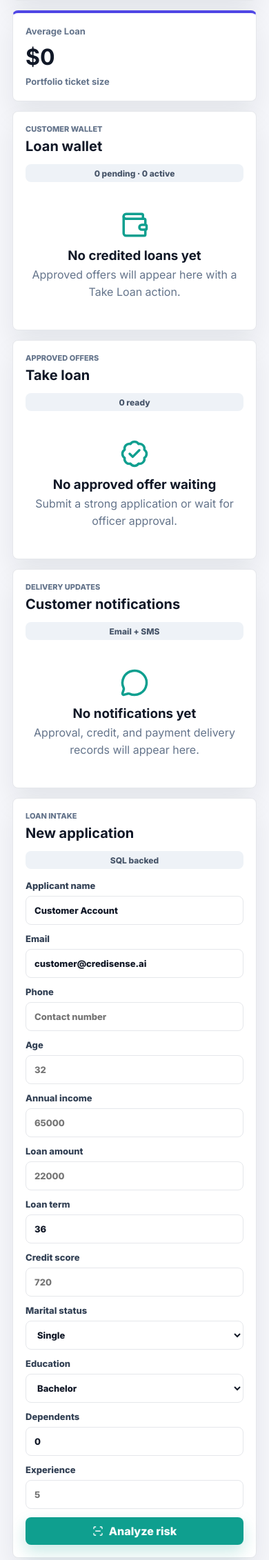
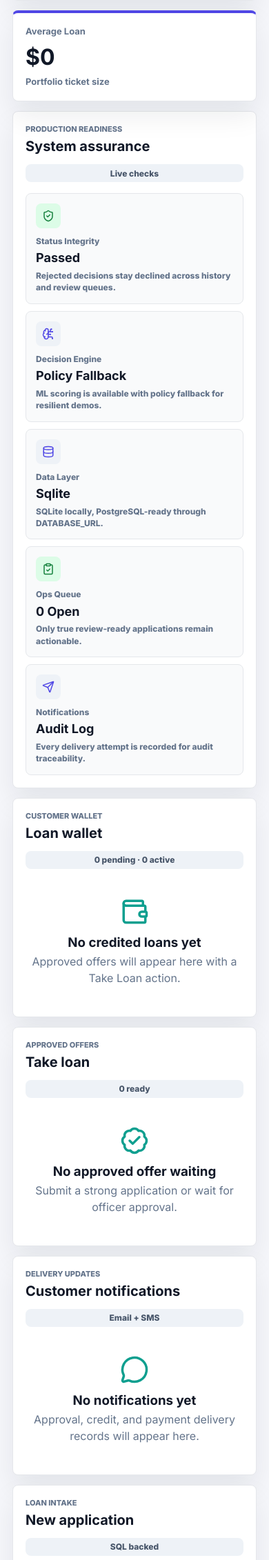
Before and after one commit to pavansai20052004-hue/credit-risk-ensemble-ml, a Flask app: page /dashboard in a window 390 px wide. Shown: the part 1314-3576 px from the top of the page at 69% size. Run offline with Flask 3, Linux system fonts and the light colour scheme; the visitor is signed in with stand-in values (Sample User, id 1); data comes from the database, SQL or seed files in the repository; data that the repository does not hold is empty; some libraries are stand-ins or nearby versions.

Commit message:
Polish platform readiness and tests

```diff
--- a/app.py
+++ b/app.py
@@ -29,6 +29,20 @@ MODEL_FILE = os.path.join(BASE_DIR, "models", "best_model.joblib")
 DEFAULT_LOAN_TERM_MONTHS = 36
 OPEN_REVIEW_STATUSES = {"needs_review", "pre_approved"}
 FINAL_REJECTION_STATUS = "declined"
+STATUS_LABELS = {
+    "needs_review": "Needs Review",
+    "pre_approved": "AI Pre-Approved",
+    "approved_by_officer": "Officer Approved",
+    FINAL_REJECTION_STATUS: "Declined",
+    "loan_disbursed": "Loan Disbursed",
+}
+STATUS_TONES = {
+    "needs_review": "neutral",
+    "pre_approved": "approved",
+    "approved_by_officer": "approved",
+    FINAL_REJECTION_STATUS: "rejected",
+    "loan_disbursed": "approved",
+}
 
 VALID_ROLES = {
     "customer": "Customer",
@@ -53,9 +67,27 @@ EDUCATION_MODEL_MAP = {
 
 app = Flask(__name__)
 app.secret_key = os.environ.get("FLASK_SECRET_KEY", "dev-secret-change-me")
+app.config.update(
+    SESSION_COOKIE_HTTPONLY=True,
+    SESSION_COOKIE_SAMESITE="Lax",
+    SESSION_COOKIE_SECURE=os.environ.get("SESSION_COOKIE_SECURE", "0") == "1",
+    JSON_SORT_KEYS=False,
+)
 
 _model_loaded = False
 _credit_model = None
+
+
+@app.after_request
+def add_security_headers(response):
+    response.headers.setdefault("X-Content-Type-Options", "nosniff")
+    response.headers.setdefault("X-Frame-Options", "SAMEORIGIN")
+    response.headers.setdefault("Referrer-Policy", "strict-origin-when-cross-origin")
+    response.headers.setdefault(
+        "Permissions-Policy",
+        "camera=(), geolocation=(), payment=(), usb=()",
+    )
+    return response
 
 
 def now_iso():
@@ -212,6 +244,10 @@ def normalize_prediction_status(status, result=None, risk_score=None):
     if value in allowed:
         return value
     return decision_status(result or "Rejected", risk_score or 100)
+
+
+def prediction_status_label(status):
+    return STATUS_LABELS.get(status, status.replace("_", " ").title())
 
 
 def is_review_open(item):
@@ -880,6 +916,22 @@ def parse_int(name, default=0, min_value=None, max_value=None):
     return int(parse_float(name, default, min_value, max_value))
 
 
+def coerce_float(value, default=0, min_value=None, max_value=None):
+    try:
+        parsed = float(value)
+    except (TypeError, ValueError):
+        parsed = float(default)
+    if min_value is not None:
+        parsed = max(float(min_value), parsed)
+    if max_value is not None:
+        parsed = min(float(max_value), parsed)
+    return parsed
+
+
+def coerce_int(value, default=0, min_value=None, max_value=None):
+    return int(coerce_float(value, default, min_value, max_value))
+
+
 def verify_password(stored_hash, password):
     if not stored_hash:
         return False
@@ -964,13 +1016,8 @@ def clean_prediction(row):
     item["credit_score"] = float(item.get("credit_score") or 0)
     item["risk_label"] = risk_label(item["risk_score"])
     item["status"] = normalize_prediction_status(item.get("status"), item.get("result"), item["risk_score"])
-    item["status_label"] = item["status"].replace("_", " ").title()
-    item["status_tone"] = {
-        "approved_by_officer": "approved",
-        "loan_disbursed": "approved",
-        "pre_approved": "approved",
-        FINAL_REJECTION_STATUS: "rejected",
-    }.get(item["status"], "neutral")
+    item["status_label"] = prediction_status_label(item["status"])
+    item["status_tone"] = STATUS_TONES.get(item["status"], "neutral")
     item["applicant_label"] = public_applicant_name(item)
     item["owner_label"] = public_customer_name(item)
     item["owner_detail"] = customer_contact_label(item)
@@ -1091,6 +1138,75 @@ def customer_loan_offers(user_id):
         (user_id,),
     )
     return [clean_prediction(row) for row in rows]
+
+
+def status_integrity_issue_count():
+    row = fetch_one(
+        """
+        SELECT COUNT(*) AS total
+        FROM predictions
+        WHERE lower(trim(coalesce(result, ''))) = 'rejected'
+          AND lower(replace(replace(coalesce(status, ''), ' ', '_'), '-', '_')) IN (
+              'needs_review', 'pre_approved', 'review', 'under_review', 'in_review',
+              'pending', 'pending_review', 'awaiting_review'
+          )
+        """
+    )
+    return int(row.get("total") or 0) if row else 0
+
+
+def notification_readiness_label():
+    ready = []
+    if email_configured():
+        ready.append("Email")
+    if sms_configured():
+        ready.append("SMS")
+    return " + ".join(ready) if ready else "Audit Log"
+
+
+def build_assurance_checks(review_queue):
+    integrity_issues = status_integrity_issue_count()
+    model_ready = os.path.exists(MODEL_FILE)
+    open_reviews = len(review_queue)
+    backend = database_label().title()
+
+    return [
+        {
+            "label": "Status Integrity",
+            "value": "Passed" if integrity_issues == 0 else f"{integrity_issues} Issues",
+            "detail": "Rejected decisions stay declined across history and review queues.",
+            "tone": "approved" if integrity_issues == 0 else "rejected",
+            "icon": "shield-check" if integrity_issues == 0 else "shield-alert",
+        },
+        {
+            "label": "Decision Engine",
+            "value": "Model Ready" if model_ready else "Policy Fallback",
+            "detail": "ML scoring is available with policy fallback for resilient demos.",
+            "tone": "approved" if model_ready else "neutral",
+            "icon": "brain-circuit",
+        },
+        {
+            "label": "Data Layer",
+            "value": backend,
+            "detail": "SQLite locally, PostgreSQL-ready through DATABASE_URL.",
+            "tone": "neutral",
+            "icon": "database",
+        },
+        {
+            "label": "Ops Queue",
+            "value": f"{open_reviews} Open",
+            "detail": "Only true review-ready applications remain actionable.",
+            "tone": "approved" if open_reviews == 0 else "neutral",
+            "icon": "clipboard-check",
+        },
+        {
+            "label": "Notifications",
+            "value": notification_readiness_label(),
+            "detail": "Every delivery attempt is recorded for audit traceability.",
+            "tone": "approved" if email_configured() or sms_configured() else "neutral",
+            "icon": "send",
+        },
+    ]
 
 
 def build_applicant_query(args):
@@ -1300,6 +1416,7 @@ def get_dashboard_payload(user, applicant_query=None):
     loan_offers = customer_loan_offers(user["id"]) if user["role"] == "customer" else []
     risk_insights = build_risk_admin_insights(history) if user["role"] == "risk_admin" else {}
     applicant_lookup = build_applicant_lookup(applicant_query or build_applicant_query({}))
+    review_queue = [item for item in history if is_review_open(item)][:12]
     loan_payment_summary = {
         "active": sum(1 for loan in customer_loans if loan.get("status") != "closed"),
         "pending": sum(
@@ -1313,13 +1430,14 @@ def get_dashboard_payload(user, applicant_query=None):
     return {
         "history": history,
         "recent_history": history[:12],
-        "review_queue": [item for item in history if is_review_open(item)][:12],
+        "review_queue": review_queue,
         "customer_loans": customer_loans,
         "loan_payment_summary": loan_payment_summary,
         "loan_offers": loan_offers,
         "notifications": notifications,
         "risk_insights": risk_insights,
         "applicant_lookup": applicant_lookup,
+        "assurance_checks": build_assurance_checks(review_queue),
         "metrics": {
             "total": total,
             "approved": approved,
@@ -1557,7 +1675,7 @@ CrediSense AI
         "model_source": prediction["source"],
         "explain": explanations,
         "suggestions": suggestions,
-        "status": status.replace("_", " ").title(),
+        "status": prediction_status_label(status),
     }
     flash(f"Application #{prediction_id} scored successfully.", "success")
     return redirect(url_for("dashboard"))
@@ -1887,11 +2005,11 @@ def get_data():
 @login_required
 def simulate():
     data = request.get_json(silent=True) or {}
-    score = float(data.get("score", 650) or 650)
-    income = float(data.get("income", 50000) or 50000)
-    loan = float(data.get("loan", 20000) or 20000)
-    experience = float(data.get("experience", 2) or 2)
-    loan_term_months = int(data.get("loan_term_months", DEFAULT_LOAN_TERM_MONTHS) or DEFAULT_LOAN_TERM_MONTHS)
+    score = coerce_float(data.get("score"), 650, 300, 900)
+    income = coerce_float(data.get("income"), 50000, 0)
+    loan = coerce_float(data.get("loan"), 20000, 0)
+    experience = coerce_float(data.get("experience"), 2, 0, 50)
+    loan_term_months = coerce_int(data.get("loan_term_months"), DEFAULT_LOAN_TERM_MONTHS, 12, 120)
 
     prediction = predict_credit_risk(
         age=30,
@@ -1920,9 +2038,9 @@ def simulate():
 def chat():
     data = request.get_json(silent=True) or {}
     message = str(data.get("message", "")).lower()
-    score = float(data.get("score", 0) or 0)
-    income = float(data.get("income", 0) or 0)
-    loan = float(data.get("loan", 0) or 0)
+    score = coerce_float(data.get("score"), 0, 0)
+    income = coerce_float(data.get("income"), 0, 0)
+    loan = coerce_float(data.get("loan"), 0, 0)
 
     if "reject" in message or "decline" in message:
         reply = "The most common rejection drivers are low credit score, high loan-to-income ratio, and weak employment stability."
@@ -1957,6 +2075,7 @@ def health():
             "model_file": os.path.exists(MODEL_FILE),
             "email_configured": email_configured(),
             "sms_configured": sms_configured(),
+            "status_integrity_issues": status_integrity_issue_count(),
         }
     )
 
--- a/static/styles.css
+++ b/static/styles.css
@@ -557,6 +557,69 @@ select:focus {
 
 .metric-card.indigo {
     border-top: 4px solid var(--indigo);
+}
+
+.assurance-panel {
+    margin-bottom: 14px;
+}
+
+.assurance-grid {
+    display: grid;
+    grid-template-columns: repeat(5, minmax(0, 1fr));
+    gap: 10px;
+}
+
+.assurance-item {
+    display: grid;
+    min-height: 142px;
+    grid-template-columns: 36px minmax(0, 1fr);
+    gap: 10px;
+    border: 1px solid var(--line);
+    border-radius: var(--radius);
+    padding: 14px;
+    background: var(--panel-soft);
+}
+
+.assurance-icon {
+    display: grid;
+    width: 36px;
+    height: 36px;
+    place-items: center;
+    border-radius: var(--radius);
+    background: #eef2f7;
+    color: var(--indigo);
+}
+
+.assurance-icon svg {
+    width: 18px;
+    height: 18px;
+}
+
+.assurance-item.approved .assurance-icon {
+    background: #dcfce7;
+    color: var(--green);
+}
+
+.assurance-item.rejected .assurance-icon {
+    background: #fee2e2;
+    color: var(--red);
+}
+
+.assurance-item span,
+.assurance-item small {
+    display: block;
+    color: var(--muted);
+    font-size: 12px;
+    font-weight: 800;
+    line-height: 1.45;
+}
+
+.assurance-item strong {
+    display: block;
+    margin: 5px 0 6px;
+    color: var(--ink);
+    font-size: 18px;
+    line-height: 1.2;
 }
 
 .customer-finance-grid {
@@ -1140,6 +1203,7 @@ th {
 
 @media (max-width: 1180px) {
     .metric-grid,
+    .assurance-grid,
     .customer-finance-grid,
     .decision-grid,
     .analytics-grid,
@@ -1174,6 +1238,7 @@ th {
     }
 
     .metric-grid,
+    .assurance-grid,
     .customer-finance-grid,
     .analytics-grid,
     .operations-grid,
@@ -1213,6 +1278,7 @@ th {
     .loan-card,
     .offer-card,
     .notification-item,
+    .assurance-item,
     .applicant-record,
     .candidate-card,
     .daily-stats {
--- a/templates/index.html
+++ b/templates/index.html
@@ -116,6 +116,28 @@
                     <strong>${{ "{:,.0f}".format(metrics.avg_ticket) }}</strong>
                     <small>Portfolio ticket size</small>
                 </article>
+            </section>
+
+            <section class="panel assurance-panel" aria-label="System assurance">
+                <div class="panel-header">
+                    <div>
+                        <p class="eyebrow">Production readiness</p>
+                        <h2>System assurance</h2>
+                    </div>
+                    <span class="pill">Live checks</span>
+                </div>
+                <div class="assurance-grid">
+                    {% for check in assurance_checks %}
+                    <article class="assurance-item {{ check.tone }}">
+                        <div class="assurance-icon"><i data-lucide="{{ check.icon }}"></i></div>
+                        <div>
+                            <span>{{ check.label }}</span>
+                            <strong>{{ check.value }}</strong>
+                            <small>{{ check.detail }}</small>
+                        </div>
+                    </article>
+                    {% endfor %}
+                </div>
             </section>
 
             {% if current_user.role == "customer" %}
```
Also changed, not shown: tests/test_app_flows.py (added, +118 -0 lines), README.md.
